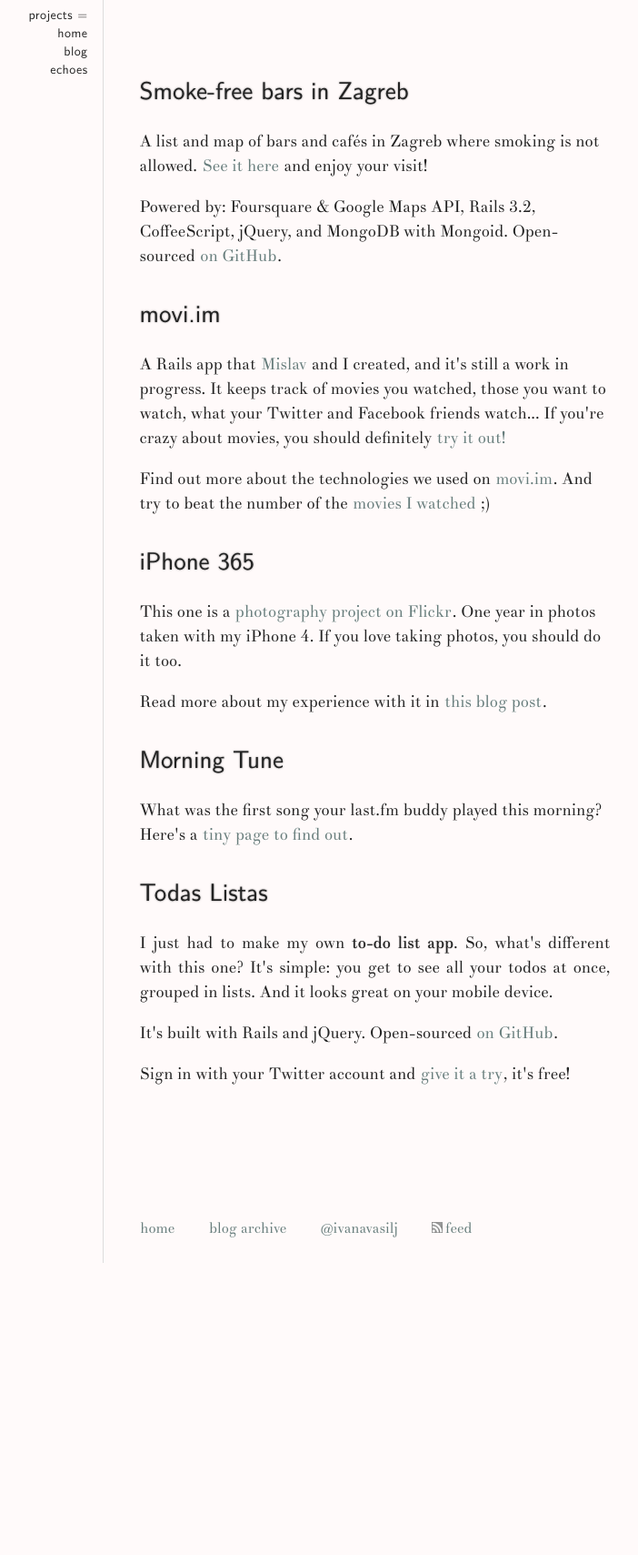
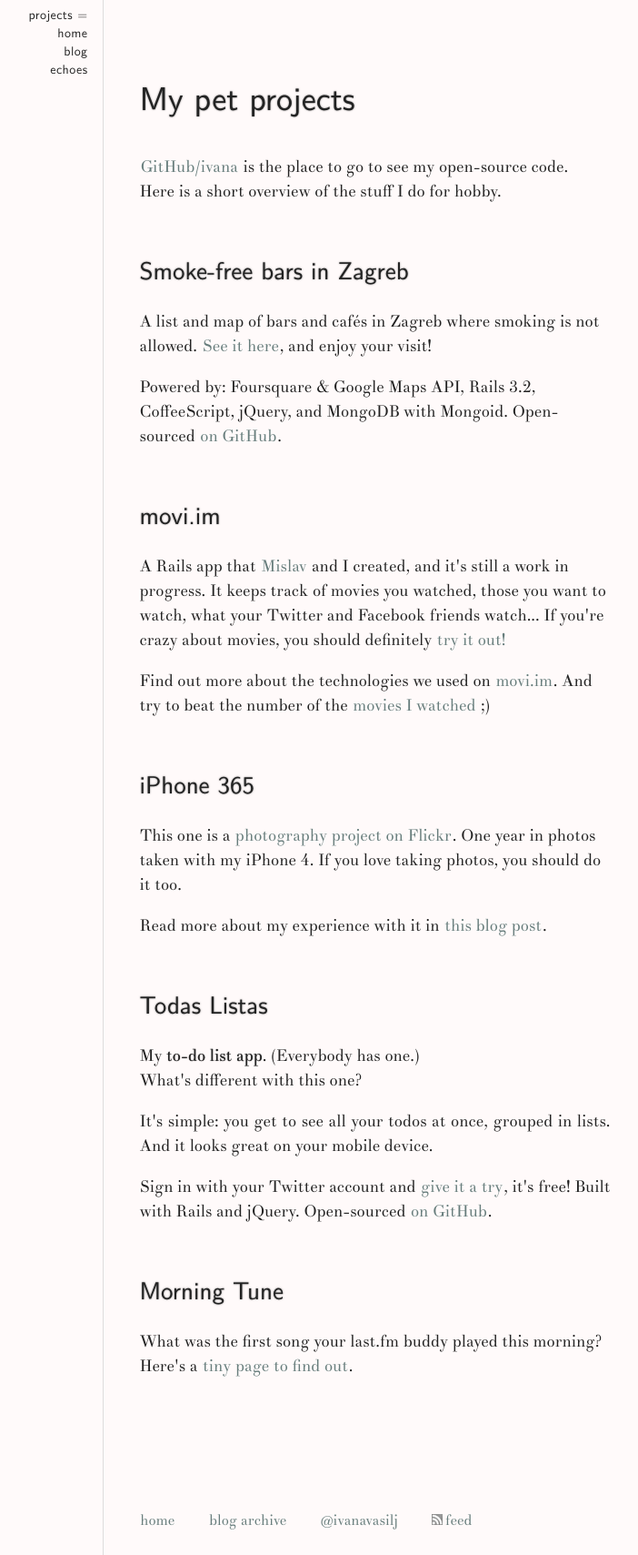
Before and after one commit to ivana/ivana.github.com, a Jekyll site: the page built from projects.html, in a window 1280 px wide. Shown: the whole page at 91% size, without its empty margins (248-950 px from the left). Built offline with Jekyll 4.4.1, drawn with Linux system fonts in a browser that asks for light colours; Markdown is read by kramdown in place of the engine named in the settings; before the commit the page ends 1388 px from its top, so only the background shows below that.

Commit message:
github link on projects page

```diff
--- a/css/style.css
+++ b/css/style.css
@@ -136,9 +136,8 @@
   .vcard ol a:hover { position:relative; bottom:2px; left:1px; background:none }
 
 /* projects */
-#projects > h1 { position:absolute; left:-10000px; }
-#projects h1 { margin-bottom:1em; font-size:1.5em; line-height:1.3; }
 #projects article { margin-bottom:30px; }
+#projects article h1 { margin:2em 0 1em; font-size:1.5em; line-height:1.3; }
 #projects p { margin-bottom:1em; }
 #projects a:active, a:visited { outline:0 none }
 #projects img { border:1px solid #ddd }
--- a/projects.html
+++ b/projects.html
@@ -6,12 +6,13 @@
 
 <article id="projects">
   <h1>My pet projects</h1>
+  <p><a href="http://github.com/ivana" rel="me">GitHub/ivana</a> is the place to go to see my open-source code.<br>Here is a short overview of the stuff I do for hobby.</p>
 
   <article>
     <h1><a href="http://smokefreebars.herokuapp.com/">Smoke-free bars in Zagreb</a></h1>
     <p>
       A list and map of bars and cafés in Zagreb where smoking is not allowed.
-      <a href="http://smokefreebars.herokuapp.com/">See it here</a> and enjoy your visit!
+      <a href="http://smokefreebars.herokuapp.com/">See it here</a>, and enjoy your visit!
     </p>
     <p>
       Powered by: Foursquare &amp; Google Maps API, Rails 3.2, CoffeeScript, jQuery, and MongoDB with Mongoid.
@@ -41,6 +42,14 @@
     <p>Read more about my experience with it in <a href="/2012/02/iPhone-365/">this blog post</a>.</p>
   </article>
 
+  <article id="listas">
+    <h1><a href="http://todaslistas.heroku.com/">Todas Listas</a></h1>
+    <p>My <em>to-do list app</em>. (Everybody has one.)<br>What's different with this one?</p>
+    <p>It's simple: you get to see all your todos at once, grouped in lists. And it looks great on your mobile device.</p>
+    <p>Sign in with your Twitter account and <a href="http://todaslistas.heroku.com/">give it a try</a>, it's free!
+      Built with Rails and jQuery. Open-sourced <a href="https://github.com/ivana/todofrenzy">on GitHub</a>.</p>
+  </article>
+
   <article>
     <h1><a href="http://ivana.im/morningtune/">Morning Tune</a></h1>
     <p>
@@ -49,14 +58,4 @@
     </p>
   </article>
 
-  <article id="listas">
-    <h1><a href="http://todaslistas.heroku.com/">Todas Listas</a></h1>
-    <p>
-      I just had to make my own <em>to-do list app</em>. So, what's different with this one?
-      It's simple: you get to see all your todos at once, grouped in lists. And it looks great on your mobile device.
-    </p>
-    <p>It's built with Rails and jQuery. Open-sourced <a href="https://github.com/ivana/todofrenzy">on GitHub</a>.</p>
-    <p>Sign in with your Twitter account and <a href="http://todaslistas.heroku.com/">give it a try</a>, it's free!</p>
-  </article>
-
 </article>
```
